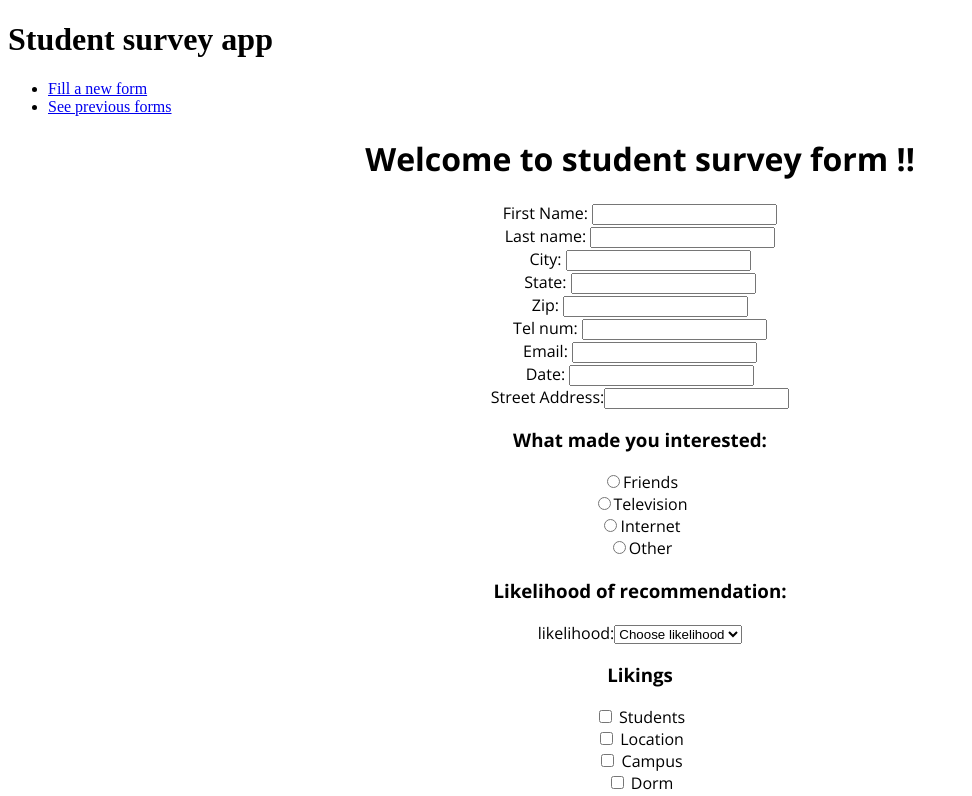
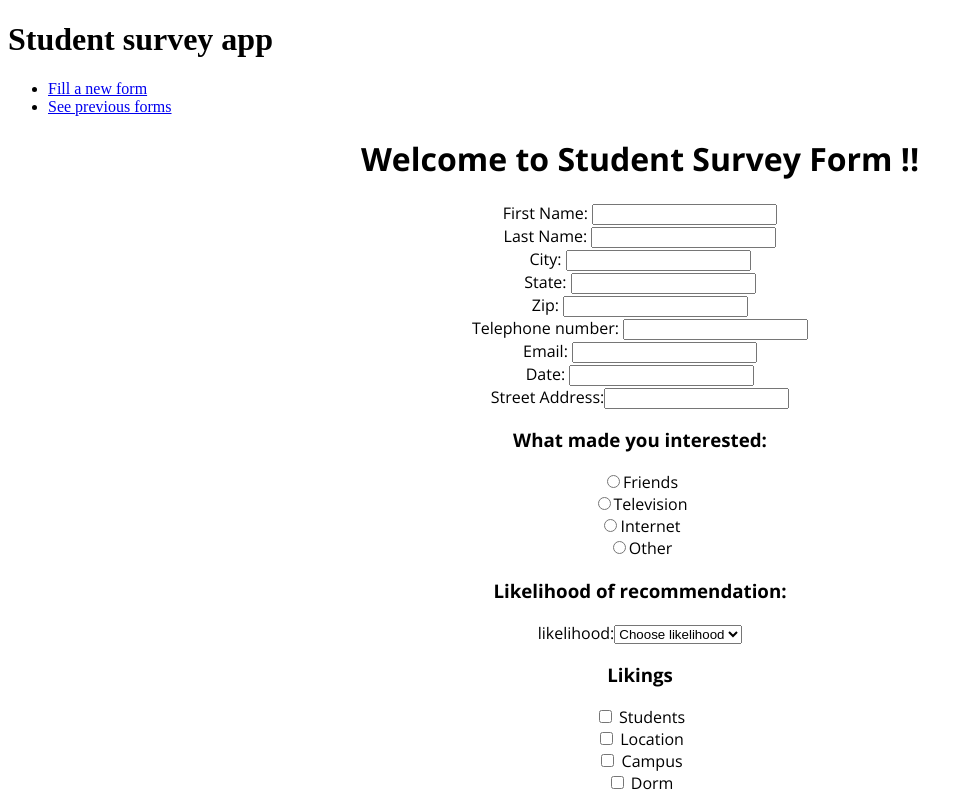
Before and after one commit to mahbub-iut/SWE645HW2_nodejs, an Angular app: page /first-component in a window 1280 px wide. Shown: the top 796 px of the page, without its empty margins (0-972 px from the left). Built offline with nearby package versions, Linux system fonts and the light colour scheme.

Commit message:
minor improves

```diff
--- a/src/app/first/first.component.html
+++ b/src/app/first/first.component.html
@@ -18,14 +18,14 @@
         </div>
         <!-- ########## -->
         <div class="form-group">
-            <label class="center-block">Last name:
+            <label class="center-block">Last Name:
                 <input class="form-control" formControlName="last_name">
             </label>
         </div>
         <div *ngIf="angForm.controls['last_name'].invalid && (angForm.controls['last_name'].dirty || angForm.controls['last_name'].touched)"
             class="alert alert-danger">
             <div *ngIf="angForm.controls['last_name'].errors.required">
-                last_name is required.
+                Last Name is required.
             </div>
         </div>
         <!-- ########## -->
@@ -50,7 +50,7 @@
         <div *ngIf="angForm.controls['state'].invalid && (angForm.controls['state'].dirty || angForm.controls['state'].touched)"
             class="alert alert-danger">
             <div *ngIf="angForm.controls['state'].errors.required">
-                state is required.
+                State is required.
             </div>
         </div>
 
@@ -63,19 +63,19 @@
         <div *ngIf="angForm.controls['zip'].invalid && (angForm.controls['zip'].dirty || angForm.controls['zip'].touched)"
             class="alert alert-danger">
             <div *ngIf="angForm.controls['zip'].errors.required">
-                zip is required.
+                Zip is required.
             </div>
         </div>
         <!-- ########## -->
         <div class="form-group">
-            <label class="center-block">Tel num:
+            <label class="center-block">Telephone number:
                 <input class="form-control" formControlName="tel_num" type="text">
             </label>
         </div>
         <div *ngIf="angForm.controls['tel_num'].invalid && (angForm.controls['tel_num'].dirty || angForm.controls['tel_num'].touched)"
             class="alert alert-danger">
             <div *ngIf="angForm.controls['tel_num'].errors.required">
-                tel_num is required.
+                Telephone number is required.
             </div>
         </div>
         <!-- ########## -->
@@ -87,7 +87,7 @@
         <div *ngIf="angForm.controls['email'].invalid && (angForm.controls['email'].dirty || angForm.controls['email'].touched)"
             class="alert alert-danger">
             <div *ngIf="angForm.controls['email'].errors.required">
-                email is required.
+                Email is required.
             </div>
         </div>
         <!-- ########## -->
@@ -99,7 +99,7 @@
         <div *ngIf="angForm.controls['dos'].invalid && (angForm.controls['dos'].dirty || angForm.controls['dos'].touched)"
             class="alert alert-danger">
             <div *ngIf="angForm.controls['dos'].errors.required">
-                date is required.
+                Date is required.
             </div>
         </div>
         <!-- ########## -->
@@ -110,7 +110,7 @@
         <div *ngIf="angForm.controls['address'].invalid && (angForm.controls['address'].dirty || angForm.controls['address'].touched)"
             class="alert alert-danger">
             <div *ngIf="angForm.controls['address'].errors.required">
-                address is required.
+                Address is required.
             </div>
         </div>
         <div class="form-group">
--- a/src/app/first/first.component.ts
+++ b/src/app/first/first.component.ts
@@ -11,7 +11,7 @@ import { HttpClient } from '@angular/common/http';
 })
 export class FirstComponent {
 
-  title = 'student survey form';
+  title = 'Student Survey Form';
   // readonly ROOT_URL = "https://jsonplaceholder.typicode.com";
   public validity: string = "";
 
```
